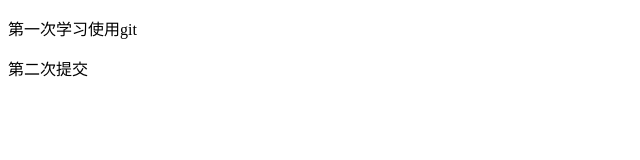
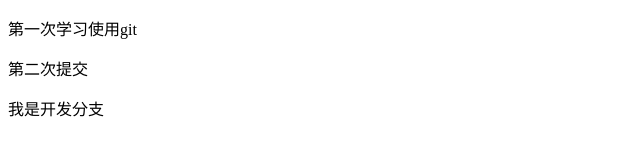
Before and after one commit to 15264801621/test3.28, a plain HTML site: page index.html in a window 1280 px wide. Shown: the whole page, without its empty margins (0-640 px from the left). Drawn offline with Linux system fonts and the light colour scheme.

Commit message:
我是开发分支

```diff
--- a/index.html
+++ b/index.html
@@ -8,5 +8,6 @@
 <body>
     <p>第一次学习使用git</p>
     <p>第二次提交</p>
+    <p>我是开发分支</p>
 </body>
 </html>
```
